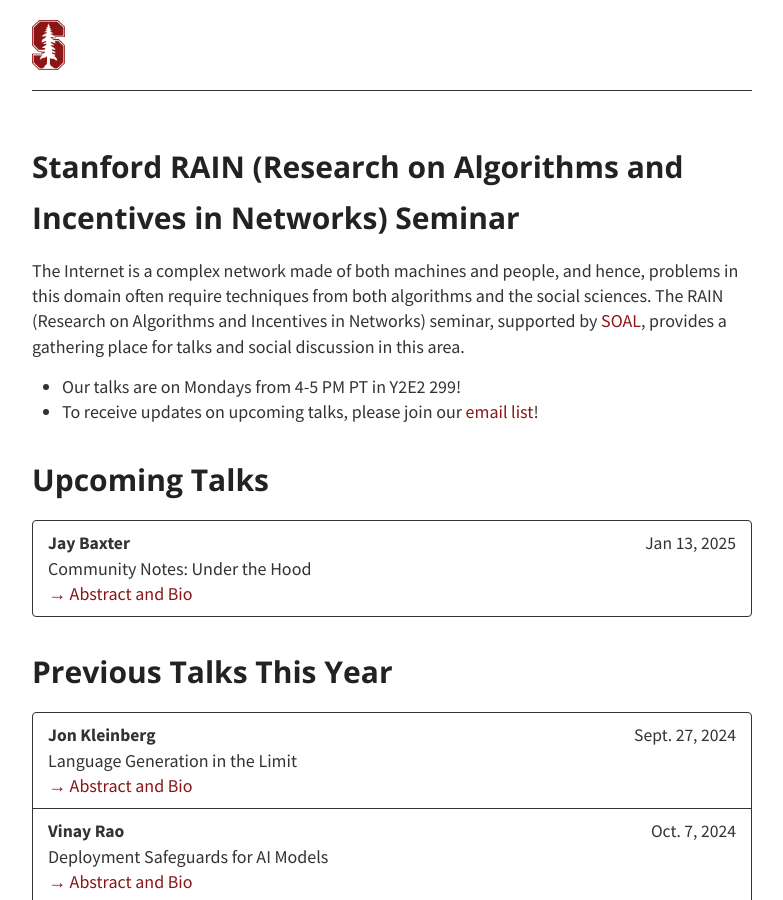
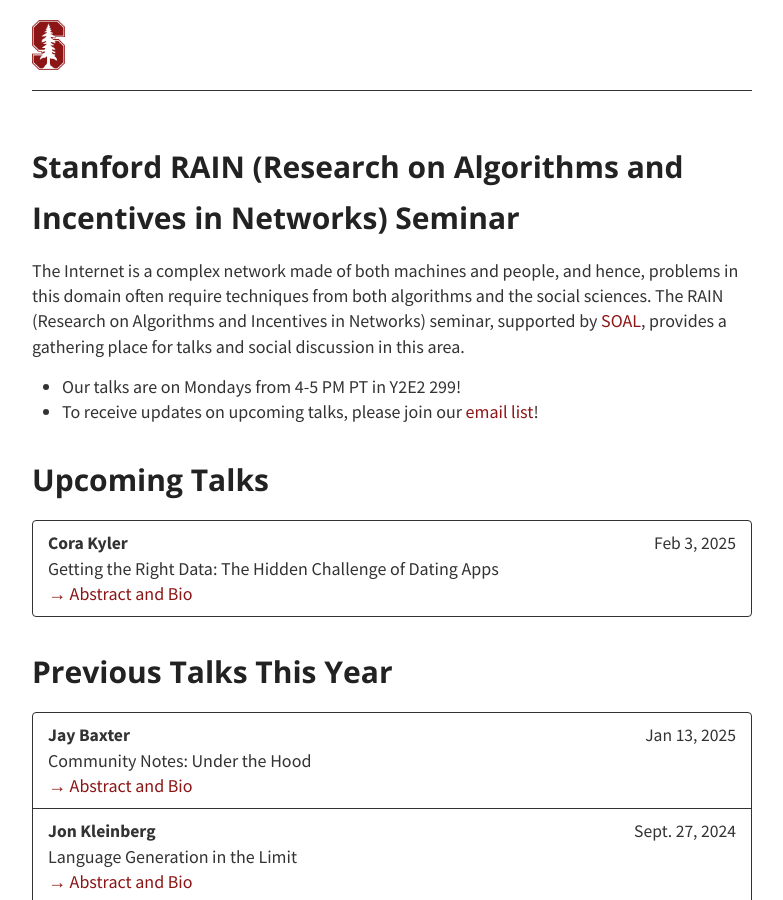
Before and after one commit to stanford-rain-seminar/stanford-rain-seminar.github.io, a Jekyll site: the page built from index.md, in a window 1280 px wide and 900 px high. Shown: the whole window, without its empty margins (248-1031 px from the left). Built offline with Jekyll 4.4.1, drawn with Linux system fonts in a browser that asks for light colours; nearby versions of some CDN libraries; our own code applies the rules of GitHub Pages for plain Markdown files.

Commit message:
Update speaker-feb3

```diff
--- a/_data/talks.yml
+++ b/_data/talks.yml
@@ -1,13 +1,20 @@
 - type: Upcoming Talks
+  members:
+    - speaker: Cora Kyler
+      date: Feb 3, 2025
+      title: "Getting the Right Data: The Hidden Challenge of Dating Apps"
+      abstract: ""
+      bio: "Cora co-founded soon.dating, a coding project with her best friend that got popular in San Francisco last year. Before soon, she was a PhD student at UC Berkeley studying mathematical logic and philosophy - while building soon, she became entrenched in the data problem along the way. The talk will explore why gathering meaningful data is the true challenge in building effective dating platforms. While the solution might seem obvious, she'll discuss why getting the right data is both more crucial and more difficult than it appears."
+
+
+
+- type: Previous Talks This Year
   members:
     - speaker: Jay Baxter
       date: Jan 13, 2025
       title: "Community Notes: Under the Hood"
       abstract: "Community Notes empowers people on X to collaboratively add context to potentially misleading posts. Community Notes have been rated as more trustworthy (bipartisanly) than simple misinfo flags, and cause users to organically like and share noted posts significantly less often. This talk will explore the algorithm behind X's Community Notes, including bridging-based ranking (elevating consensus from people who often disagree via matrix factorization) and a reputation system. We will also touch on newer ideas that aren't yet in production, e.g. generating notes that are predicted to be rated helpful by raters with a diverse set of viewpoints."
       bio: "Jay Baxter is a Sr. Staff Machine Learning Engineer at X and was the founding ML lead on Community Notes. He was previously a tech lead in Twitter Cortex Applied Research where he focused on user modeling and large-scale, real-time recommender systems. He holds an MEng and SB in EECS from MIT, where he built BayesDB, a probabilistic database."
-
-- type: Previous Talks This Year
-  members:
     - speaker: Jon Kleinberg
       date: Sept. 27, 2024
       title: "Language Generation in the Limit"
```
